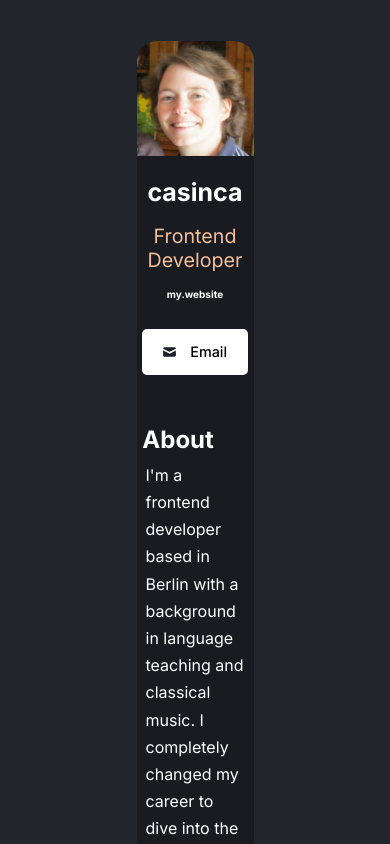
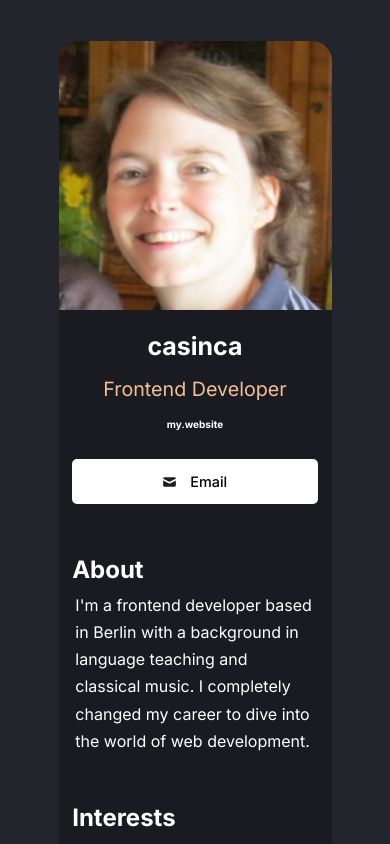
Before and after one commit to casinca4/digital-business-card, a React (Vite) app: page / in a window 390 px wide. Shown: the top 844 px of the page. Built offline with nearby package versions, Linux system fonts and the light colour scheme.

Commit message:
Add media query in body

```diff
--- a/src/index.css
+++ b/src/index.css
@@ -13,7 +13,19 @@ body {
   font-family: 'Inter', sans-serif;
   margin: 0 auto;
   padding: 0;
-  width: 30%;
+  width: 70%;
+}
+
+@media (min-width: 600px) {
+  body {
+    width: 60%;
+  }
+}
+
+@media (min-width: 800px) {
+  body {
+    width: 50%;
+  }
 }
 
 .container {
```
